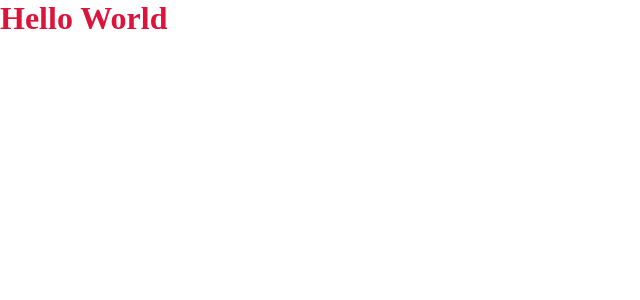
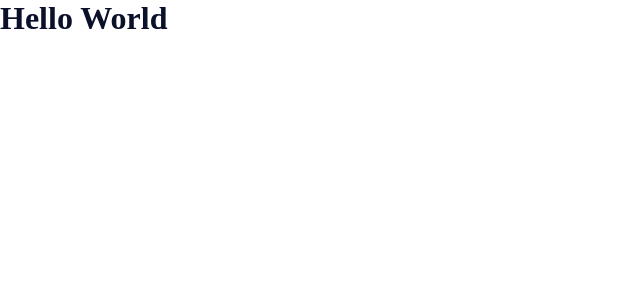
Before and after one commit to danielVFS/landing-page-strapi-react, a React (Create React App) app in the folder frontend/: page / in a window 1280 px wide. Shown: the top 300 px of the page, without its empty margins (0-640 px from the left). Built offline with nearby package versions, Linux system fonts and the light colour scheme.

Commit message:
some adjustments

```diff
--- a/frontend/src/components/Heading/index.jsx
+++ b/frontend/src/components/Heading/index.jsx
@@ -1,10 +1,11 @@
 import P from 'prop-types';
 import * as Styled from './styles';
 
-export const Heading = ({ children }) => {
-  return <Styled.Title>{children}</Styled.Title>;
+export const Heading = ({ children, light = false }) => {
+  return <Styled.Title light={light}>{children}</Styled.Title>;
 };
 
 Heading.propTypes = {
   children: P.node.isRequired,
+  light: P.bool.isRequired,
 };
--- a/frontend/src/components/Heading/styles.js
+++ b/frontend/src/components/Heading/styles.js
@@ -1,7 +1,7 @@
 import styled, { css } from 'styled-components';
 
 export const Title = styled.h1`
-  ${({ theme }) => css`
-    color: ${theme.colors.secondaryColor};
+  ${({ theme, light }) => css`
+    color: ${light ? theme.colors.white : theme.colors.primaryColor};
   `}
 `;
```
Also changed, not shown: frontend/src/components/Heading/stories.jsx (+21 -2 lines).
